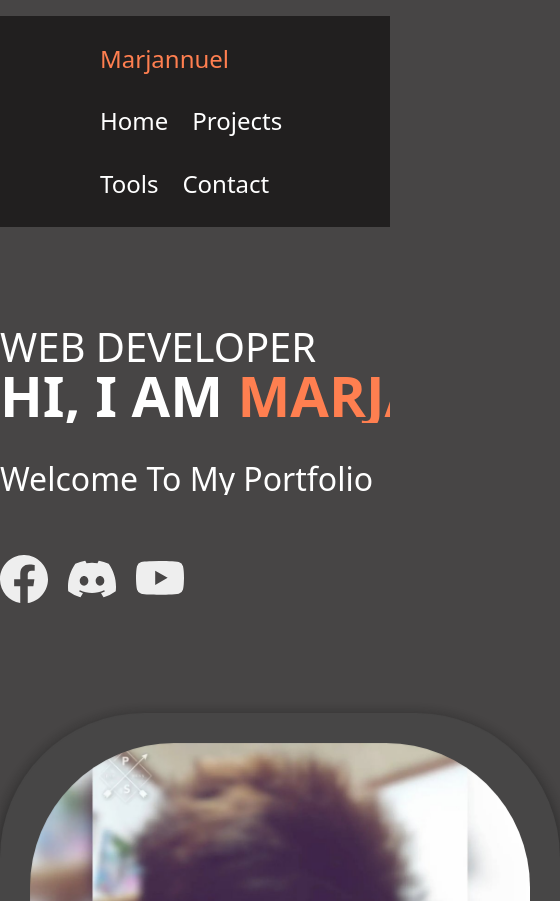
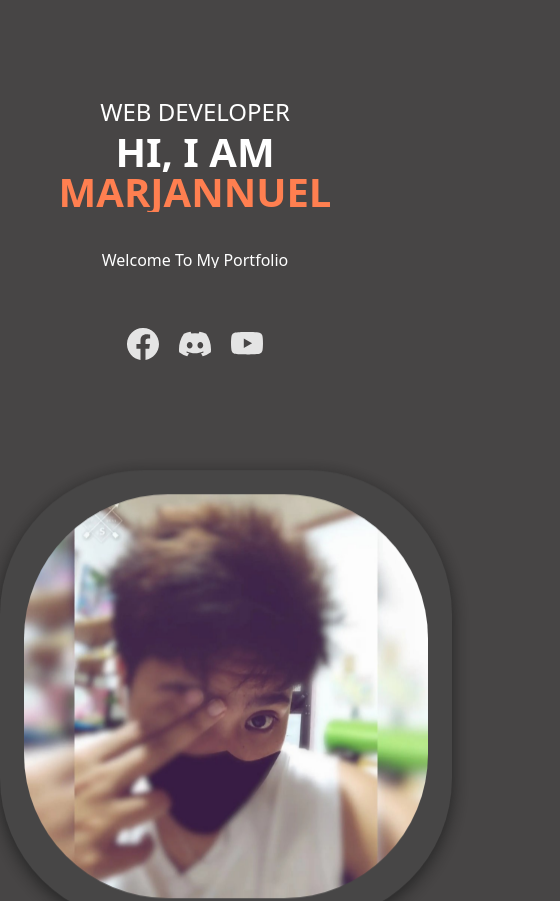
Before and after one commit to marjannuel/Project2-My_Porfolio, a plain HTML site: page index.html in a window 390 px wide. Shown: the top 901 px of the page, 560 px wide, since content can reach past the window. Drawn offline with Linux system fonts and the light colour scheme.

Commit message:
added @media to css, making it more responsive to smaller screens

```diff
--- a/css/styles.css
+++ b/css/styles.css
@@ -3,12 +3,19 @@
   --background-color-nav: hwb(0 12% 87%);
   --background-color-pic: hsl(0, 1%, 28%);
   --fc-white: white;
+
   --fs-big: 3.5rem;
   --fs-medium: 2.5rem;
   --fs-small: 2rem;
+
   --fs-nav-big: 2.5rem;
   --fs-nav-medium: 1.5rem;
   --fs-nav-small: 1rem;
+
+  --fs-big-mobile: 1.5rem;
+  --fs-medium-mobile: 0.5rem;
+  --fs-small-mobile: 0.1rem;
+
   --fw-thin: 200;
   --fw-normal: 400;
   --fw-bold: 600;
@@ -213,10 +220,10 @@ nav ul li:first-child > a {
 
 .pic-container {
   opacity: 0;
-  padding: 30px;
+  padding: 2rem;
   background-color: var(--background-color-pic);
   border-radius: 9em;
-  box-shadow: 0px 5px 15px #252525;
+  box-shadow: 0rem 0.3125rem 1rem #252525;
   animation: fadeUp 1.5s ease forwards;
   animation-delay: 4.5s;
 }
@@ -272,3 +279,49 @@ nav ul li:first-child > a {
   height: auto;
   background-color: var(--background-color);
 }
+
+@media (max-width: 700px) {
+  nav {
+    display: none;
+  }
+}
+
+@media (max-width: 615px) {
+  .intro {
+    text-align: center;
+  }
+
+  .intro h1{
+    font-size: var(--fs-nav-big)
+  }
+
+  .intro h1 span{
+    display: block;
+  }
+
+  .intro h2 {
+    font-size: var(--fs-nav-medium);
+    margin-bottom: 0.5rem;
+  }
+
+  .intro p {
+    font-size: var(--fs-nav-small)
+  }
+
+  .svg-icon {
+    justify-content: center;
+  }
+
+  .bi {
+    width: 32px;
+    height: 32px;
+  }
+
+  img {
+    max-width: 25.25rem;
+  }
+
+  .pic-container {
+    padding: 1.5rem;
+  }
+}
```
